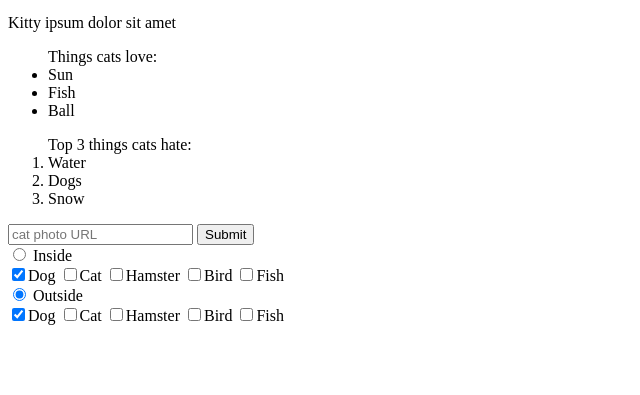
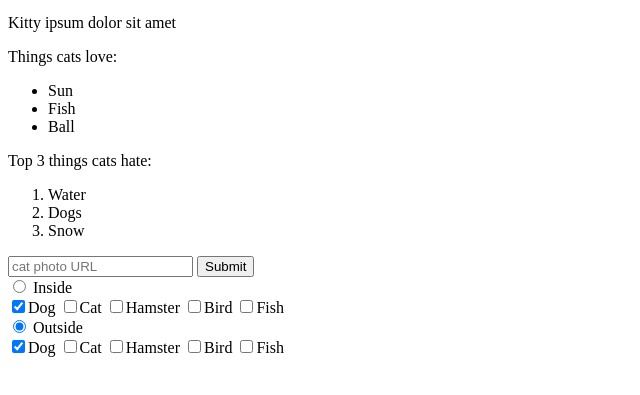
Before and after one commit to zvrkhanuma/Day09, a plain HTML site: page ex17/src/index.html in a window 1280 px wide. Shown: the part 373-768 px from the top of the page, without its empty margins (0-640 px from the left). Drawn offline with Linux system fonts and the light colour scheme.

Commit message:
Modified index.html

```diff
--- a/ex17/src/index.html
+++ b/ex17/src/index.html
@@ -7,14 +7,14 @@
       <main>
         <a href="https://www.pexels.com/photo/gray-cat-on-tree-branch-1693441/"><img src="https://bit.ly/3fUJAV1" alt="Kitty ipsum dolor sit amet" /></a>
         <p>Kitty ipsum dolor sit amet</p>
-
-        <ul> Things cats love:
+        <p>Things cats love:</p>
+        <ul>
             <li>Sun</li>
             <li>Fish</li>
             <li>Ball</li>
         </ul>
-
-        <ol> Top 3 things cats hate:
+        <p>Top 3 things cats hate:</p>
+        <ol>
           <li>Water</li>
           <li>Dogs</li>
           <li>Snow</li>
```
Also changed, not shown: ex18/src/index.html (+4 -4 lines).
